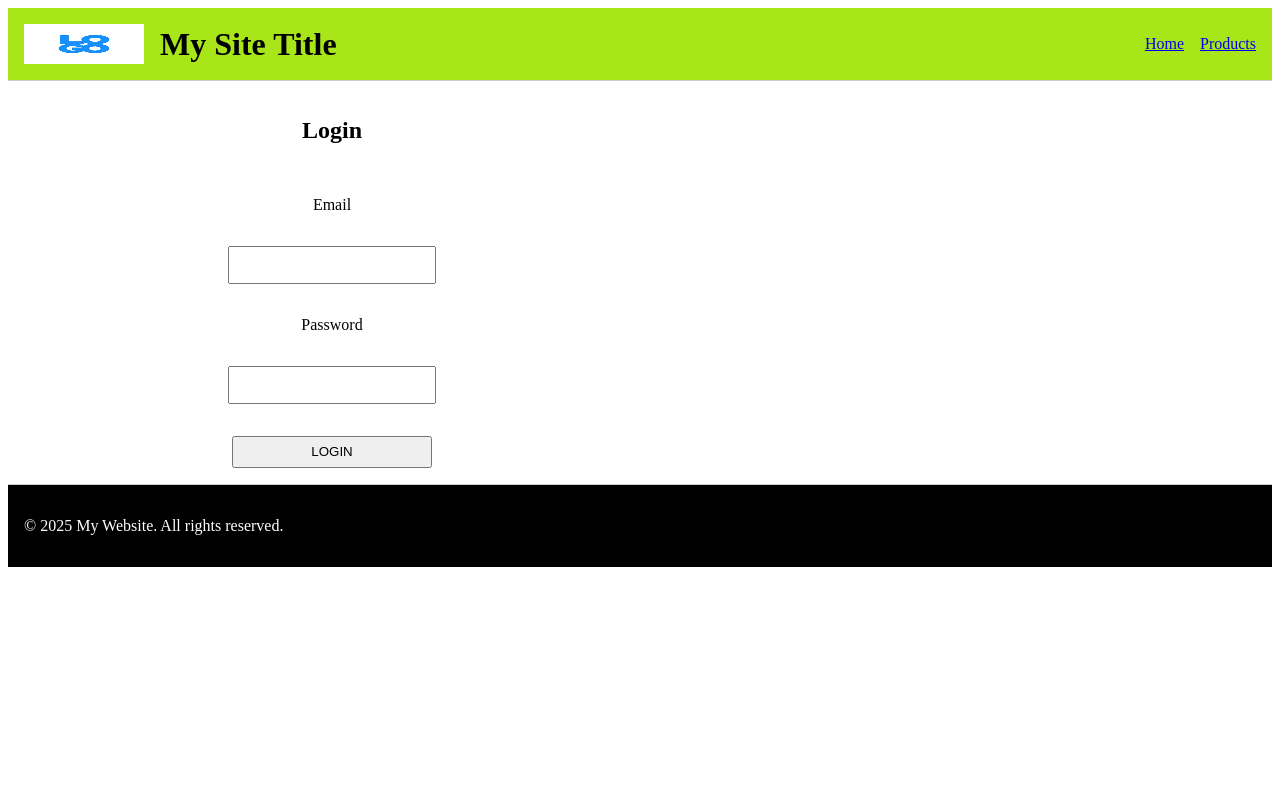
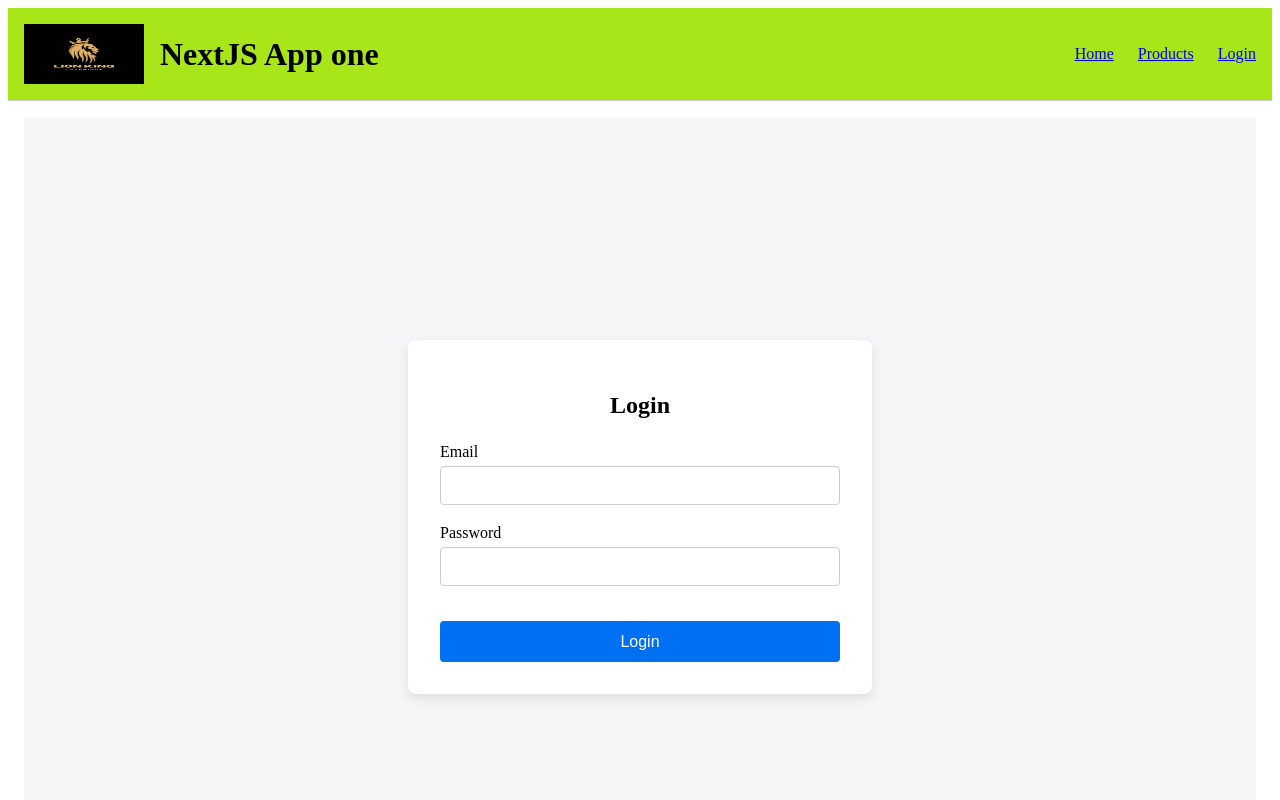
Before and after one commit to CHETAN1675/MyFirst-Next-App, a Next.js app: page /login in a window 1280 px wide. Shown: the top 800 px of the page. Built offline with nearby package versions, Linux system fonts and the light colour scheme.

Commit message:
styling added using css

```diff
--- /dev/null
+++ b/src/app/Products/products.module.css
@@ -0,0 +1,46 @@
+.container {
+  padding: 2rem;
+  max-width: 900px;
+  margin: 0 auto;
+}
+
+.title {
+  font-size: 2rem;
+  margin-bottom: 0.5rem;
+}
+
+.subtitle {
+  color: #555;
+  margin-bottom: 1.5rem;
+}
+
+.list {
+  list-style: none;
+  padding: 0;
+  display: grid;
+  grid-template-columns: repeat(auto-fill, minmax(220px, 1fr));
+  gap: 1rem;
+}
+
+.listItem {
+  background-color: #ffffff;
+  border: 1px solid #e5e7eb;
+  padding: 1rem;
+  border-radius: 6px;
+  transition: box-shadow 0.2s ease, transform 0.2s ease;
+}
+
+.listItem:hover {
+  box-shadow: 0 4px 12px rgba(0, 0, 0, 0.1);
+  transform: translateY(-3px);
+}
+
+.link {
+  text-decoration: none;
+  color: #0070f3;
+  font-weight: 500;
+}
+
+.link:hover {
+  text-decoration: underline;
+}
--- a/src/app/api/login/route.js
+++ b/src/app/api/login/route.js
@@ -4,7 +4,7 @@ import { NextResponse } from "next/server";
 
 export async function POST(request){
     const {email,password} =await request.json();
-    if(email!=="1@gmail.com" && password!=="123456"){
+    if(email!=="@gmail.com" || password!=="123456"){
         return NextResponse.json({error:"Invalid Credentials"},{status:401})
     }
     const token = await signToken({email,"role":"user"});
--- a/src/app/api/logout/route.js
+++ b/src/app/api/logout/route.js
@@ -3,7 +3,7 @@ import { NextResponse } from "next/server";
 export function POST() {
   const res = NextResponse.json({ message: "Logged out" });
 
-  res.cookies.delete("token");
+  res.cookies.delete("token", { path: "/" });
 
   return res;
 }
--- a/src/app/globals.css
+++ b/src/app/globals.css
@@ -1,42 +1,4 @@
-:root {
-  --background: #ffffff;
-  --foreground: #171717;
+.nav {
+  display: flex;
+  gap: 1.5rem;
 }
-
-@media (prefers-color-scheme: dark) {
-  :root {
-    --background: #0a0a0a;
-    --foreground: #ededed;
-  }
-}
-
-html,
-body {
-  max-width: 100vw;
-  overflow-x: hidden;
-}
-
-body {
-  color: var(--foreground);
-  background: var(--background);
-  font-family: Arial, Helvetica, sans-serif;
-  -webkit-font-smoothing: antialiased;
-  -moz-osx-font-smoothing: grayscale;
-}
-
-* {
-  box-sizing: border-box;
-  padding: 0;
-  margin: 0;
-}
-
-a {
-  color: inherit;
-  text-decoration: none;
-}
-
-@media (prefers-color-scheme: dark) {
-  html {
-    color-scheme: dark;
-  }
-}
--- a/src/app/layout.js
+++ b/src/app/layout.js
@@ -1,5 +1,6 @@
 import Link from "next/link"
 import Image from "next/image"
+import "./globals.css"
 
 export default function RootLayout({ children }) {
   return (
@@ -17,21 +18,22 @@ export default function RootLayout({ children }) {
         >
           <div style={{ display: "flex", alignItems: "center" }}>
             <Image
-              src="/images/logo.png"
+              src="/images/logo.webp"
               alt="Site logo"
               width={120}
-              height={40}
+              height={60}
               priority
               style={{ marginRight: "1rem" }}
             />
-            <h1 style={{ margin: 0 }}>My Site Title</h1>
+            <h1 style={{ margin: 0 }}>NextJS App one</h1>
           </div>
 
-          <nav>
-            <Link href="/" style={{ marginRight: "1rem" }}>
+          <nav className="nav">
+            <Link href="/" >
               Home
             </Link>
             <Link href="/products">Products</Link>
+            <Link href="/login">Login</Link>
           </nav>
         </header>
 
--- /dev/null
+++ b/src/app/login/login.module.css
@@ -0,0 +1,60 @@
+.page {
+  min-height: 100vh;
+  display: flex;
+  justify-content: center;
+  align-items: center;
+  background-color: #f4f6f8;
+}
+
+.card {
+  width: 100%;
+  max-width: 400px;
+  background-color: #ffffff;
+  padding: 2rem;
+  border-radius: 8px;
+  box-shadow: 0 4px 12px rgba(0, 0, 0, 0.1);
+}
+
+.title {
+  text-align: center;
+  margin-bottom: 1.5rem;
+}
+
+.form {
+  display: flex;
+  flex-direction: column;
+  gap: 1.2rem;
+}
+
+.inputGroup {
+  display: flex;
+  flex-direction: column;
+  gap: 0.3rem;
+}
+
+.input {
+  padding: 0.6rem;
+  border-radius: 4px;
+  border: 1px solid #ccc;
+  font-size: 1rem;
+}
+
+.input:focus {
+  outline: none;
+  border-color: #0070f3;
+}
+
+.button {
+  margin-top: 1rem;
+  padding: 0.7rem;
+  border-radius: 4px;
+  border: none;
+  background-color: #0070f3;
+  color: #ffffff;
+  font-size: 1rem;
+  cursor: pointer;
+}
+
+.button:hover {
+  background-color: #0059c1;
+}
--- a/src/app/login/page.js
+++ b/src/app/login/page.js
@@ -1,60 +1,80 @@
 "use client"
-import { useRouter } from 'next/navigation'
-import React, { useState } from 'react'
+import { useRouter } from "next/navigation"
+import React, { useState } from "react"
+import classes from "./login.module.css"
 
 function LoginPage() {
+  const router = useRouter()
+  const [formValues, setFormValue] = useState({ email: "", password: "" })
 
-    const router = useRouter()
-    const [formValues,setFormValue] = useState({email:"",password:""})
+  const validate = () => {
+    let err = {}
+    if (!formValues.email) err.email = "Email is Required"
+    if (!formValues.password) {
+      err.password = "Password is Required"
+    } else if (formValues.password.length < 6) {
+      err.password = "Password should be at least 6 characters long"
+    }
+    return err
+  }
 
-    const validate = ()=>{
-        let err={}
-        if(!formValues.email){
-            err.email="Email is Required"
-        }
-        if(!formValues.password){
-            err.password="Password is Required"
-        }
-        else{
-            if(formValues.password.length<6){
-                err.password="Password should be atleast 6 characters long"
-            }
-        }
-        return err;
+  const formSubmitHandler = async (e) => {
+    e.preventDefault()
+    let err = validate()
+    if (Object.keys(err).length > 0) return
+
+    const res = await fetch("/api/login", {
+      method: "POST",
+      body: JSON.stringify(formValues),
+      headers: {
+        "Content-Type": "application/json",
+      },
+    })
+
+    if (res.ok) {
+      router.push("/dashboard")
+    } else {
+      alert("Login Failed")
     }
-    const formSubmitHandler=async (e)=>{
-        e.preventDefault();
-        let err=validate();
-        if(Object.keys(err).length>0){
-            return;
-        }
-        const res= await fetch("/api/login",{
-            method:"POST",
-            body:JSON.stringify({email:formValues.email,password:formValues.password}),
-            headers:{
-                "Content-Type":"application/json"
-            }
-        })
-        if(res.ok){
-            router.push("/dashboard")
-        }else{
-            alert("Login Failed");
-        }
-    }
-    return (
-        <div style={{display:"flex",justifyContent:"center",alignItems:"center", width:"100%", flexDirection:"column" ,gap:"2rem",width:"50%"}}>
+  }
 
-            <h2>Login</h2>
-            <form style={{display:"flex",flexDirection:"column" ,alignItems:"center",gap:"2rem",width:"100%"}}>
-            <label htmlFor='email'>Email</label>
-            <input style={{width:"200px",height:"2rem"}} id='email' type='email' value={formValues.email} onChange={(e)=>{setFormValue({...formValues,email:e.target.value})}}/>
-            <label htmlFor='password'>Password</label>
-            <input style={{width:"200px",height:"2rem"}} id='password' type='password' value={formValues.password} onChange={(e)=>{setFormValue({...formValues,password:e.target.value})}}/>
-            <button style={{width:"200px",height:"2rem"}} type='submit' onClick={formSubmitHandler}>LOGIN</button>
-            </form>
+  return (
+    <div className={classes.page}>
+      <div className={classes.card}>
+        <h2 className={classes.title}>Login</h2>
 
-        </div>
-    )
+        <form className={classes.form} onSubmit={formSubmitHandler}>
+          <div className={classes.inputGroup}>
+            <label>Email</label>
+            <input
+              type="email"
+              value={formValues.email}
+              onChange={(e) =>
+                setFormValue({ ...formValues, email: e.target.value })
+              }
+              className={classes.input}
+            />
+          </div>
+
+          <div className={classes.inputGroup}>
+            <label>Password</label>
+            <input
+              type="password"
+              value={formValues.password}
+              onChange={(e) =>
+                setFormValue({ ...formValues, password: e.target.value })
+              }
+              className={classes.input}
+            />
+          </div>
+
+          <button type="submit" className={classes.button}>
+            Login
+          </button>
+        </form>
+      </div>
+    </div>
+  )
 }
 
 export default LoginPage
```
Also changed, not shown: src/app/Products/page.js (+6 -3 lines), public/images/logo.png (deleted), public/images/logo.webp (added).
